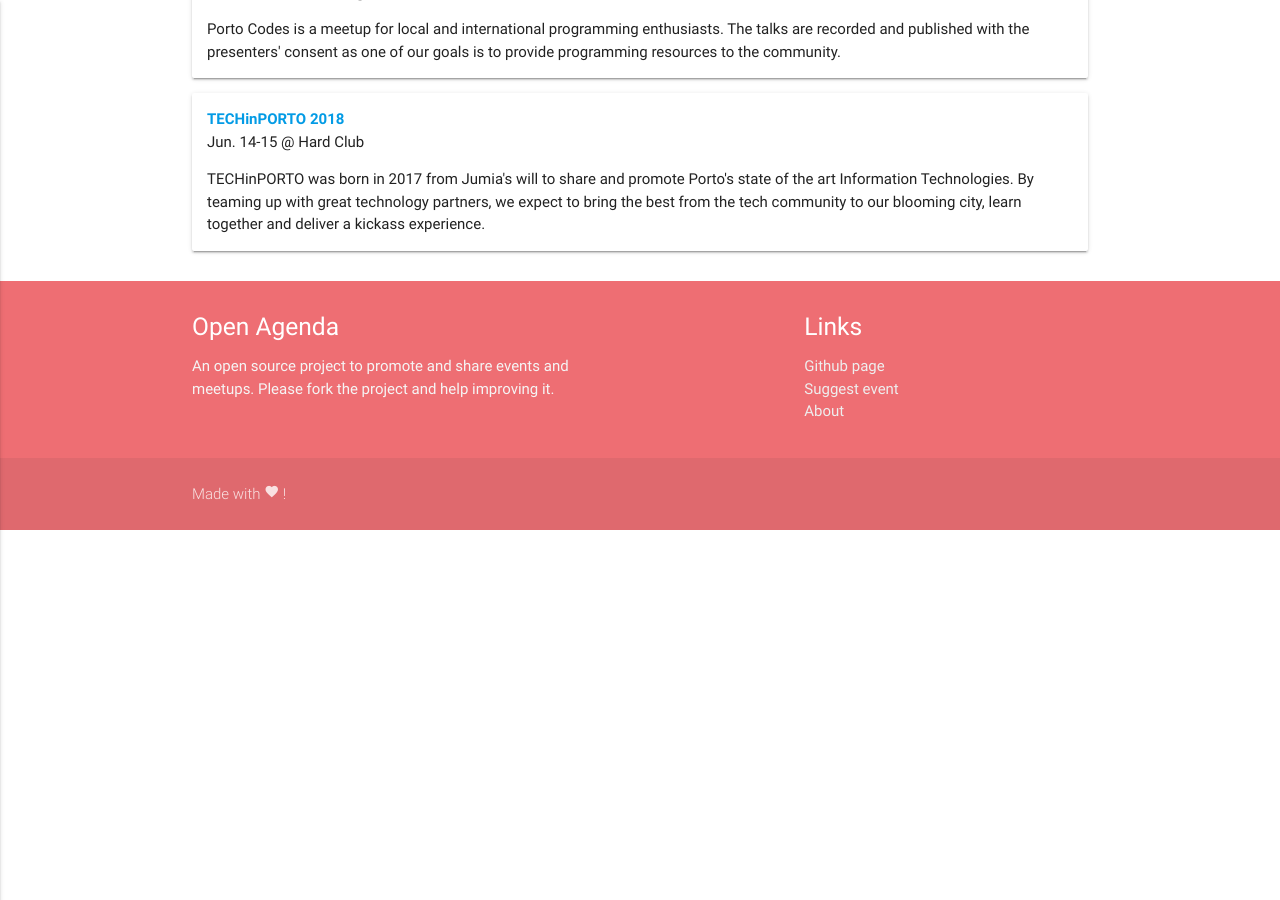
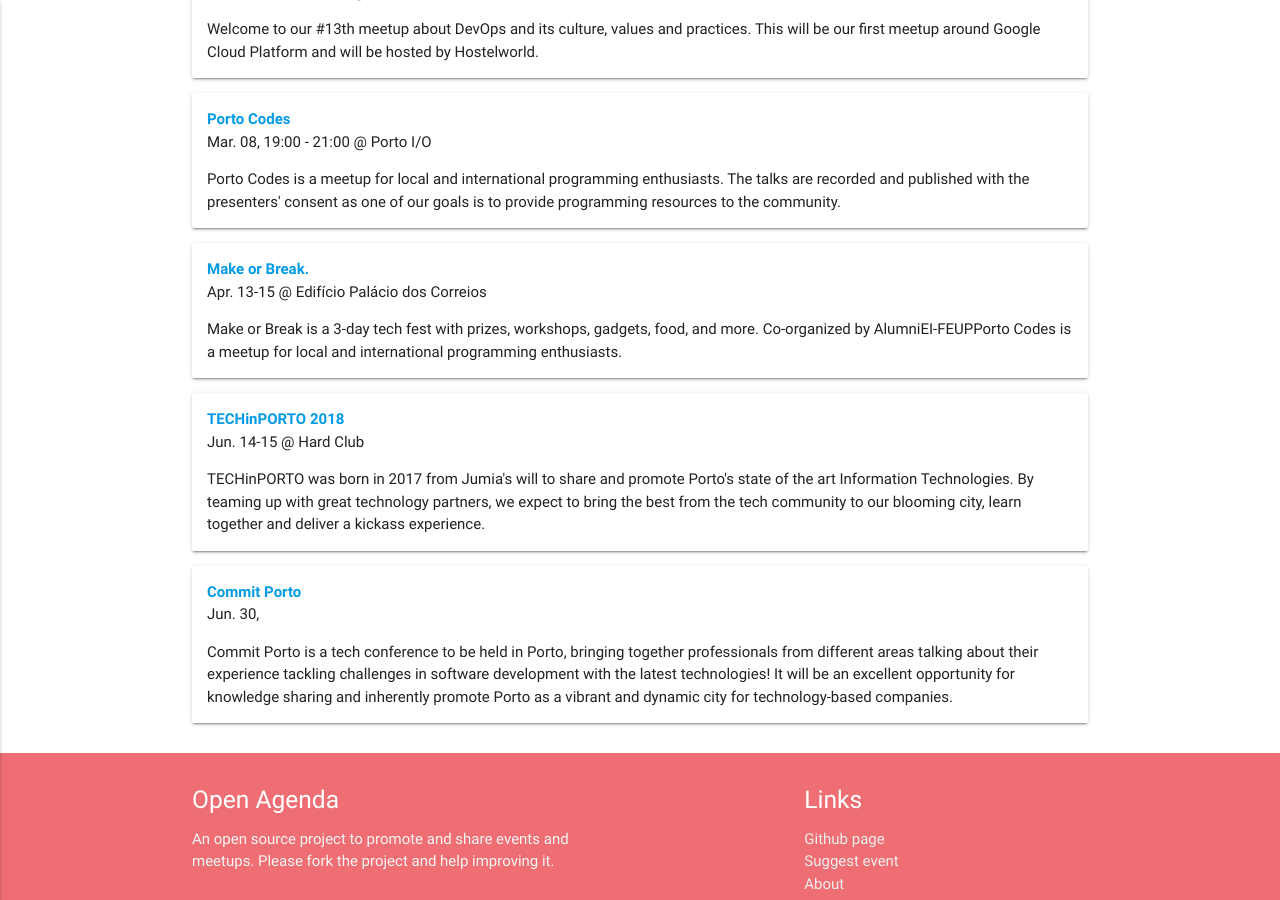
Before and after one commit to agendaopensource/agendaopensource.github.io, a Jekyll site: the page built from index.md, in a window 1280 px wide and 900 px high, scrolled down 1195 px. Built offline with Jekyll 4.4.1, drawn with Linux system fonts in a browser that asks for light colours; nearby versions of some CDN libraries; before the commit the page ends 1725 px from its top, so only the background shows below that; some of the changed text lies outside the part shown.

Commit message:
Added 3 new events

```diff
--- a/_data/events.json
+++ b/_data/events.json
@@ -63,6 +63,21 @@
     {
         "@context": "http://schema.org",
         "@type": "Event",
+        "location": {
+            "@type": "Place",
+            "name": "Farfetch",
+            "address": "Rua da Lionesa nº 446, Edifício G12, 4465-671 Leça do Balio - Porto",
+            "district": "Porto"
+        },
+        "name": "PWL #01 :: Hello Porto!",
+        "startDate": "2018-02-22 19:00",
+        "endDate": "2018-02-22 21:00",
+        "description": "We are delighted to tell you that we are kicking off the first Papers We Love @ Porto. Our goal is to help bridge the gap between Porto industry and academics: membership of both types are very welcome; and to dive deep into interesting programming topics.",
+        "url": "https://www.meetup.com/Papers-We-Love-Porto/events/247544576/"
+    },
+    {
+        "@context": "http://schema.org",
+        "@type": "Event",
         "location":{
             "@type": "Place",
             "name": "Pólo Zero",
@@ -123,6 +138,21 @@
     {
         "@context": "http://schema.org",
         "@type": "Event",
+        "location": {
+            "@type": "Place",
+            "name": "Edifício Palácio dos Correios",
+            "address": "R. do Bonjardim 345, 4000-010 Porto",
+            "district": "Porto"
+        },
+        "name": "Make or Break.",
+        "startDate": "2018-04-13",
+        "endDate": "2018-04-15",
+        "description": "Make or Break is a 3-day tech fest with prizes, workshops, gadgets, food, and more. Co-organized by AlumniEI-FEUPPorto Codes is a meetup for local and international programming enthusiasts.",
+        "url": "https://makeorbreak.io/"
+    },
+    {
+        "@context": "http://schema.org",
+        "@type": "Event",
         "location":{
             "@type": "Place",
             "name": "Hard Club",
@@ -134,5 +164,14 @@
         "endDate": "2018-06-15",
         "description": "TECHinPORTO was born in 2017 from Jumia's will to share and promote Porto's state of the art Information Technologies. By teaming up with great technology partners, we expect to bring the best from the tech community to our blooming city, learn together and deliver a kickass experience.",
         "url": "https://techinporto.com"
+    },
+    {
+        "@context": "http://schema.org",
+        "@type": "Event",
+        "name": "Commit Porto",
+        "startDate": "2018-06-30",
+        "endDate": "2018-06-30",
+        "description": "Commit Porto is a tech conference to be held in Porto, bringing together professionals from different areas talking about their experience tackling challenges in software development with the latest technologies! It will be an excellent opportunity for knowledge sharing and inherently promote Porto as a vibrant and dynamic city for technology-based companies.",
+        "url": "http://commitporto.com/"
     }
 ]
```
